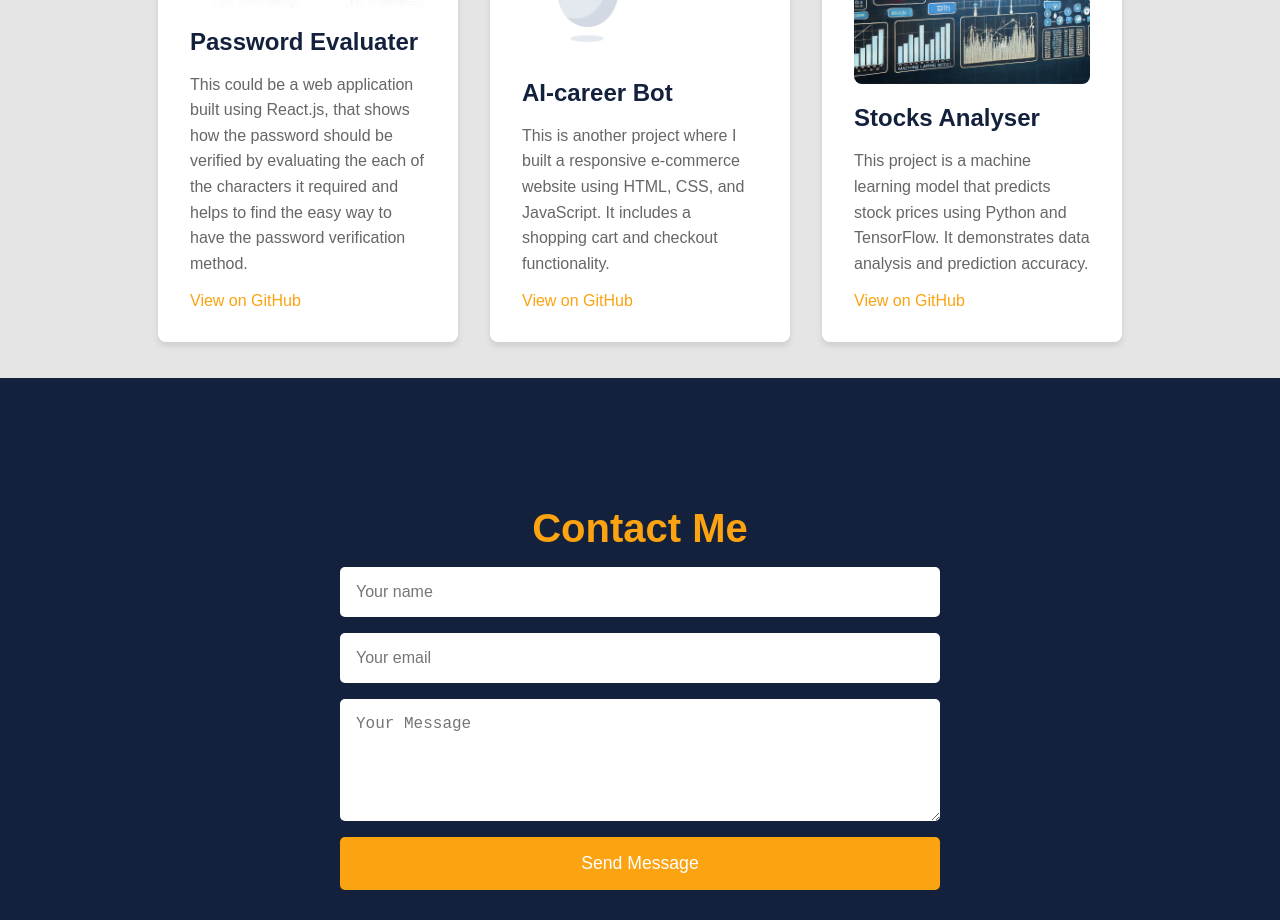
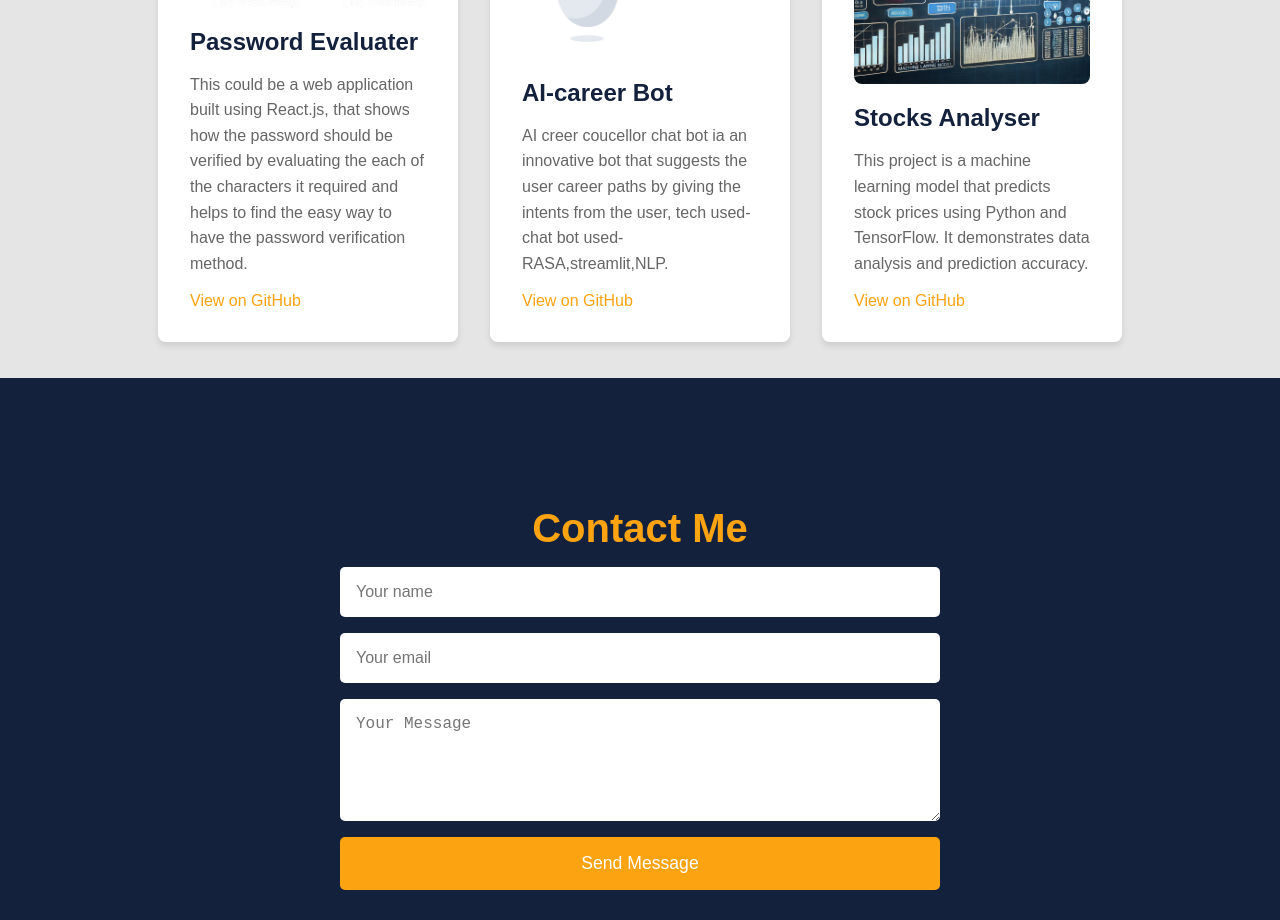
Before and after one commit to KARE-RAJA-SHEKAR/Portfolio-app, a React (Create React App) app: page / in a window 1280 px wide. Shown: the part 2040-2960 px from the top of the page. Built offline with nearby package versions, Linux system fonts and the light colour scheme.

Commit message:
changed description

```diff
--- a/src/components/Projects.js
+++ b/src/components/Projects.js
@@ -22,7 +22,7 @@ function Projects() {
             <div className="project-card">
                 <img src={project2} alt="Project 2" />
                 <h3>AI-career Bot</h3>
-                <p>This is another project where I built a responsive e-commerce website using HTML, CSS, and JavaScript. It includes a shopping cart and checkout functionality.</p>
+                <p>AI creer coucellor chat bot ia an innovative bot that suggests the user career paths by giving the intents from the user, tech used-chat bot used-RASA,streamlit,NLP.</p>
                 <a href="https://github.com/KARE-RAJA-SHEKAR/ai-career-counsellor-1" target="_blank" rel="noopener noreferrer">View on GitHub</a>
             </div>
             <div className="project-card">
```
